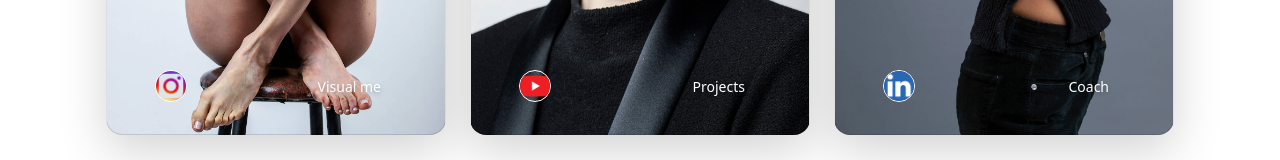
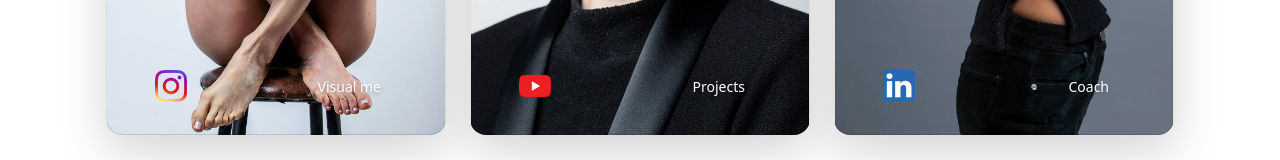
Before and after one commit to valentinacorbella/valen-web, a plain HTML site: page index.html in a window 1280 px wide. Shown: the part 499-659 px from the top of the page. Drawn offline with nearby package versions, Linux system fonts and the light colour scheme.

Commit message:
Update index.html

```diff
--- a/index.html
+++ b/index.html
@@ -244,7 +244,7 @@
               <div class="d-flex flex-column h-100 p-5 pb-3 text-white text-shadow-1">
                 <ul class="d-flex list-unstyled mt-auto">
                   <li class="me-auto">
-                    <img src="icons/ig.png" alt="Instagram" class="rounded-circle border border-white" width="32" height="32">
+                    <img src="icons/ig.png" alt="Instagram" width="32" height="32">
                   </li>
                   <li class="d-flex align-items-center me-3">
                     <svg class="bi me-2" width="1em" height="1em"><use xlink:href="#geo-fill"></use></svg>
@@ -262,7 +262,7 @@
               <div class="d-flex flex-column h-100 p-5 pb-3 text-white text-shadow-1">
                 <ul class="d-flex list-unstyled mt-auto">
                   <li class="me-auto">
-                    <img src="icons/yt.png" alt="YouTube" class="rounded-circle border border-white" width="32" height="32">
+                    <img src="icons/yt.png" alt="YouTube" width="32" height="32">
                   </li>
                   <li class="d-flex align-items-center me-3">
                     <svg class="bi me-2" width="1em" height="1em"><use xlink:href="#geo-fill"></use></svg>
@@ -280,7 +280,7 @@
               <div class="d-flex flex-column h-100 p-5 pb-3 text-shadow-1">
                 <ul class="d-flex list-unstyled mt-auto">
                   <li class="me-auto">
-                    <img src="icons/li.png" alt="Bootstrap" class="rounded-circle border border-white" width="32" height="32">
+                    <img src="icons/li.png" alt="LinkedIn" width="32" height="32">
                   </li>
                   <li class="d-flex align-items-center me-3">
                     <svg class="bi me-2" width="1em" height="1em"><use xlink:href="#geo-fill"></use></svg>
```
